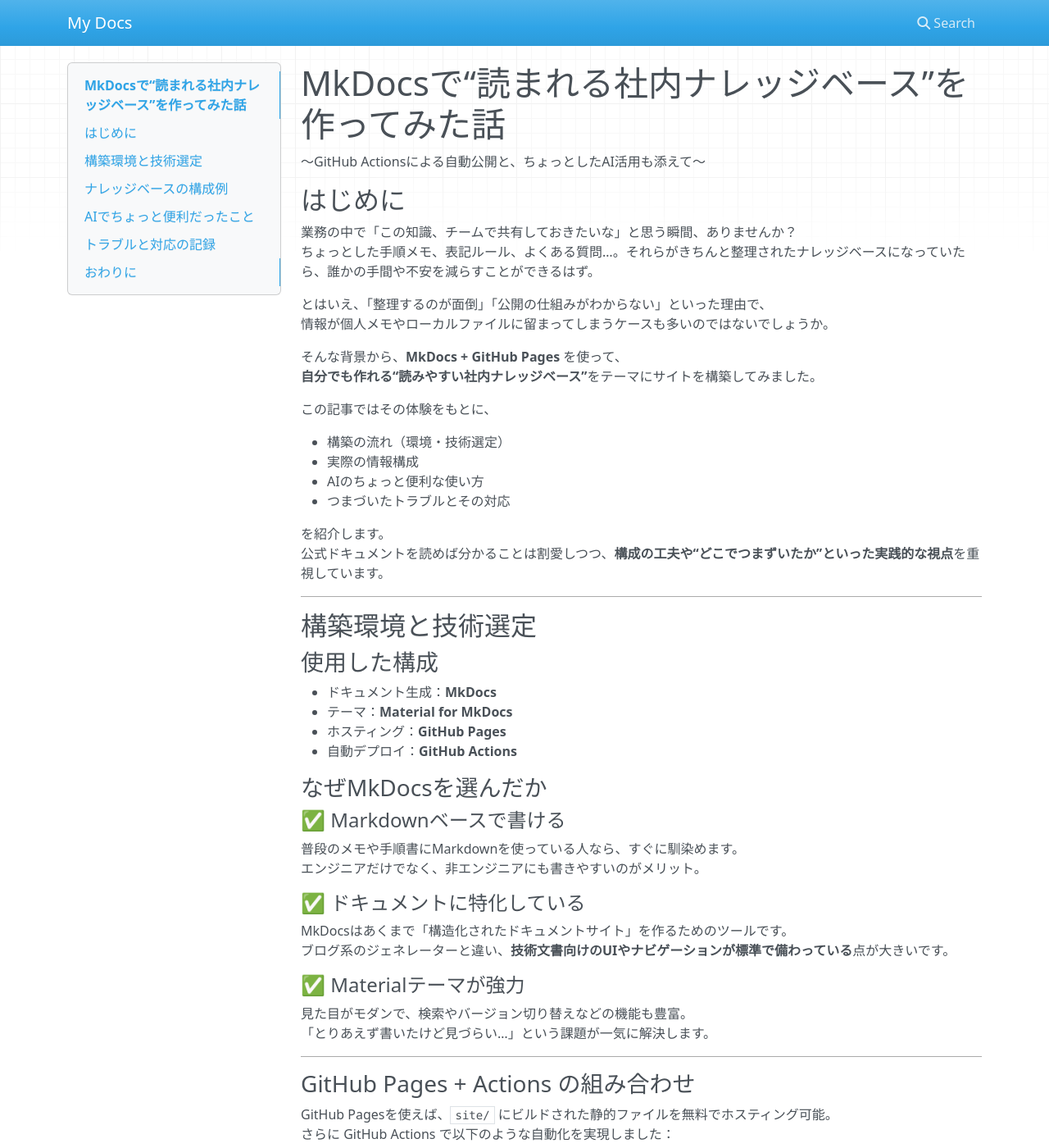
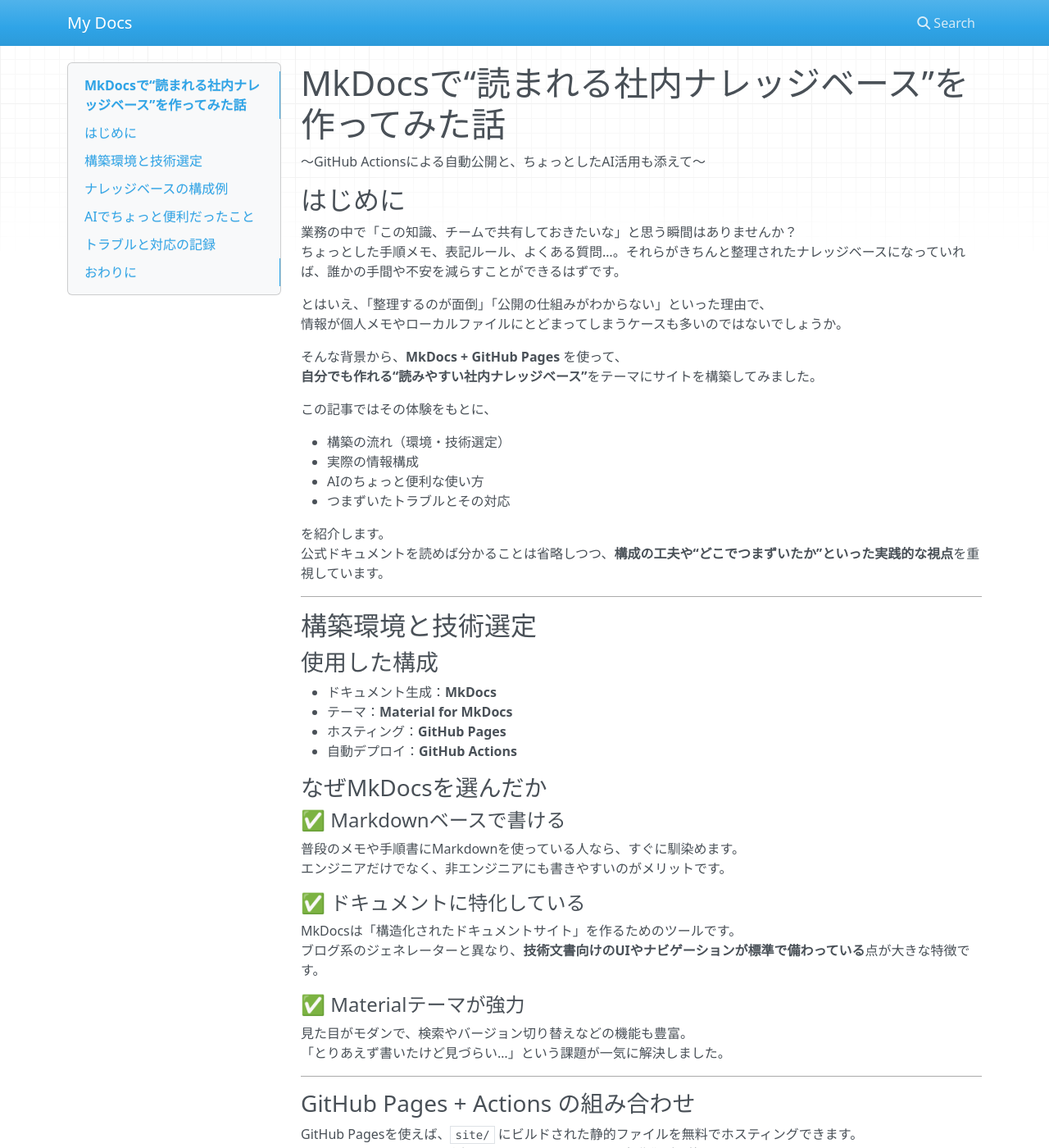
Before and after one commit to tawashii/mkdocs-portfolio-2025, an MkDocs documentation site: the page built from docs/index.md, in a window 1280 px wide and 1400 px high. Shown: the whole window at 82% size. Built offline with MkDocs 1.6.1, drawn with Linux system fonts in a browser that asks for light colours; nearby versions of some CDN libraries; some of the changed text lies outside the part shown.

Commit message:
Update index.md

````diff
--- a/docs/index.md
+++ b/docs/index.md
@@ -3,11 +3,11 @@
 
 ## はじめに
 
-業務の中で「この知識、チームで共有しておきたいな」と思う瞬間、ありませんか？
-ちょっとした手順メモ、表記ルール、よくある質問…。それらがきちんと整理されたナレッジベースになっていたら、誰かの手間や不安を減らすことができるはず。
+業務の中で「この知識、チームで共有しておきたいな」と思う瞬間はありませんか？
+ちょっとした手順メモ、表記ルール、よくある質問…。それらがきちんと整理されたナレッジベースになっていれば、誰かの手間や不安を減らすことができるはずです。
 
 とはいえ、「整理するのが面倒」「公開の仕組みがわからない」といった理由で、
-情報が個人メモやローカルファイルに留まってしまうケースも多いのではないでしょうか。
+情報が個人メモやローカルファイルにとどまってしまうケースも多いのではないでしょうか。
 
 そんな背景から、**MkDocs + GitHub Pages** を使って、
 **自分でも作れる“読みやすい社内ナレッジベース”**をテーマにサイトを構築してみました。
@@ -17,10 +17,10 @@
 - 構築の流れ（環境・技術選定）
 - 実際の情報構成
 - AIのちょっと便利な使い方
-- つまづいたトラブルとその対応
+- つまずいたトラブルとその対応
 
 を紹介します。
-公式ドキュメントを読めば分かることは割愛しつつ、**構成の工夫や“どこでつまずいたか”といった実践的な視点**を重視しています。
+公式ドキュメントを読めば分かることは省略しつつ、**構成の工夫や“どこでつまずいたか”といった実践的な視点**を重視しています。
 
 ---
 
@@ -38,27 +38,27 @@
 #### ✅ Markdownベースで書ける
 
 普段のメモや手順書にMarkdownを使っている人なら、すぐに馴染めます。
-エンジニアだけでなく、非エンジニアにも書きやすいのがメリット。
+エンジニアだけでなく、非エンジニアにも書きやすいのがメリットです。
 
 #### ✅ ドキュメントに特化している
 
-MkDocsはあくまで「構造化されたドキュメントサイト」を作るためのツールです。
-ブログ系のジェネレーターと違い、**技術文書向けのUIやナビゲーションが標準で備わっている**点が大きいです。
+MkDocsは「構造化されたドキュメントサイト」を作るためのツールです。
+ブログ系のジェネレーターと異なり、**技術文書向けのUIやナビゲーションが標準で備わっている**点が大きな特徴です。
 
 #### ✅ Materialテーマが強力
 
 見た目がモダンで、検索やバージョン切り替えなどの機能も豊富。
-「とりあえず書いたけど見づらい…」という課題が一気に解決します。
+「とりあえず書いたけど見づらい…」という課題が一気に解決しました。
 
 ---
 
 ### GitHub Pages + Actions の組み合わせ
 
-GitHub Pagesを使えば、`site/` にビルドされた静的ファイルを無料でホスティング可能。
-さらに GitHub Actions で以下のような自動化を実現しました：
+GitHub Pagesを使えば、`site/` にビルドされた静的ファイルを無料でホスティングできます。
+さらに GitHub Actions を活用することで以下のような自動化が可能になります：
 
 - `main` ブランチに変更をPushすると
-- 自動で `mkdocs build` → `gh-pages` ブランチへデプロイ
+- 自動で `mkdocs build` を実行し、`gh-pages` ブランチへデプロイ
 
 つまり、**更新＝公開**がノータイムで完了します。
 
@@ -66,21 +66,21 @@
 
 ### 導入準備について（簡易メモ）
 
-以下の環境で作業を行いました：
+今回の環境構成は以下のとおりです：
 
 - macOS（Intel）
 - Python 3.9 + pip
 - GitHub CLI（gh）
 - エディタ：VS Code
 
-MkDocsとMaterialテーマの導入は以下でOKです：
+MkDocsとMaterialテーマの導入は以下のコマンドで行いました：
 
 ```bash
 pip install mkdocs
 pip install mkdocs-material
 ```
 
-> 詳しくは [公式Getting Started](https://www.mkdocs.org/getting-started/) もあわせてどうぞ。
+> 詳しくは [公式Getting Started](https://www.mkdocs.org/getting-started/) を参照してください。
 
 ---
 
@@ -111,16 +111,16 @@
 - このドキュメントの使い方
 - 全体の構成紹介
 
-「このページ、何のためにあるの？」がすぐわかるよう、**最初の1ページで全体像がつかめる設計**にしています。
+「このページが何のためにあるのか」がすぐにわかるように、最初の1ページで全体像がつかめるよう設計しました。
 
 ---
 
 ### カテゴリ別のセクション構成
 
 - **導入・初期設定**：環境構築やアカウント設定など
-- **業務フロー・操作手順**：実際に行う作業をステップ形式で
-- **FAQ**：よくある質問と対応
-- **表記ルール・用語集**：ドキュメント全体での共通認識づくり
+- **業務フロー・操作手順**：実際に行う作業をステップ形式で記載
+- **FAQ**：よくある質問とその対応
+- **表記ルール・用語集**：ドキュメント全体での共通認識を形成
 
 ---
 
@@ -144,7 +144,9 @@
 
 ## AIでちょっと便利だったこと
 
-ChatGPTや生成AIを“便利な補助ツール”として活用することで、作業の効率が少し上がりました。
+ChatGPTなどの生成AIを“便利な補助ツール”として活用することで、作業の効率が少し上がりました。
+
+---
 
 ### ✅ 情報構成のブレスト相手として
 
@@ -155,8 +157,7 @@
 
 ### ✅ 表現や言い回しの相談相手として
 
-「ログイン」or「サインイン」など、表記の揺れに迷ったとき、
-ChatGPTに聞くことで複数案を得られ、**比較して納得して選ぶ**という判断がしやすくなりました。
+表記の揺れに迷ったときに、複数案を出してもらい、**比較して納得して選ぶ**という判断がしやすくなりました。
 
 ---
 
@@ -180,22 +181,29 @@
 
 ---
 
+### ❗ ホームディレクトリで `git init` してしまう
+
+ホームで実行すると全ファイルをGitが追跡してしまいます。
+`.git` を削除し、適切なプロジェクトフォルダでやり直しました。
+
+---
+
 ### ❗ GitHub Actions が `exit code 128`
 
 `gh-pages` ブランチが存在していなかったため、
-一度 `mkdocs gh-deploy` を手動実行して解決。
+一度 `mkdocs gh-deploy` を手動実行して解決しました。
 
 ---
 
 ### ❗ `mkdocs.yml` の構文ミス
 
-インデントずれでエラー。エディタのYAMLチェック or ChatGPTで構文補正して修正。
+インデントずれでエラー。エディタのYAMLチェックやAIによる構文補正で修正できました。
 
 ---
 
 ## おわりに
 
-「読みやすいドキュメント」は、構成・用語・トラブル対応、すべてに**配慮が詰まった成果物**です。
+読みやすいドキュメントをつくるには、構成や用語、トラブル対応に至るまで、細やかな気配りが必要だと実感しました。
 
 今回の体験を通して：
 
@@ -203,9 +211,9 @@
 - 小さな工夫が読みやすさに直結すること
 - AIや自動化がサポートになること
 
-を実感しました。
+を実感できました。
 
-この記事が、これからドキュメントを整備したい方や、
+この記事が、これからドキュメントを整備しようとしている方や、
 ナレッジベースづくりに取り組む方のヒントになれば嬉しいです。
 
-ご覧いただき、ありがとうございました。
+ご覧いただきありがとうございました。
````
Also changed, not shown: other parts of docs/index.md (+7 -7 lines).
